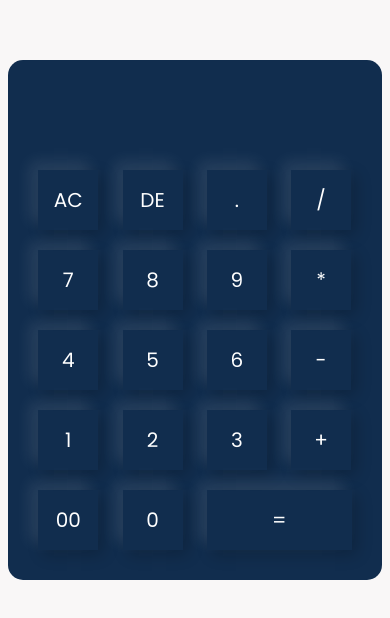
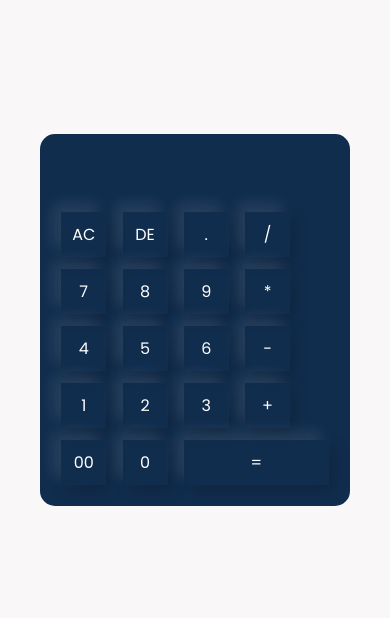
Before and after one commit to Hiren1604/classic-calculator, a plain HTML site: page index.html in a window 390 px wide. Shown: the part 102-720 px from the top of the page. Drawn offline with Linux system fonts and the light colour scheme.

Commit message:
Update style.css

```diff
--- a/style.css
+++ b/style.css
@@ -54,3 +54,46 @@ form .display input {
 form input .operator {
     color: #DBE2EF;
 }
+
+@media (max-width: 768px) {
+    .calculator-form form input {
+        width: 50px;
+        height: 50px;
+        font-size: 18px;
+        margin: 8px;
+    }
+
+    form .display input {
+        font-size: 35px;
+    }
+}
+
+@media (max-width: 480px) {
+    .calculator-form {
+        padding: 15px;
+    }
+
+    .calculator-form form input {
+        width: 45px;
+        height: 45px;
+        font-size: 16px;
+        margin: 6px;
+    }
+
+    form .display input {
+        font-size: 30px;
+    }
+}
+
+@media (max-width: 360px) {
+    .calculator-form form input {
+        width: 40px;
+        height: 40px;
+        font-size: 14px;
+        margin: 5px;
+    }
+
+    form .display input {
+        font-size: 25px;
+    }
+}
```
